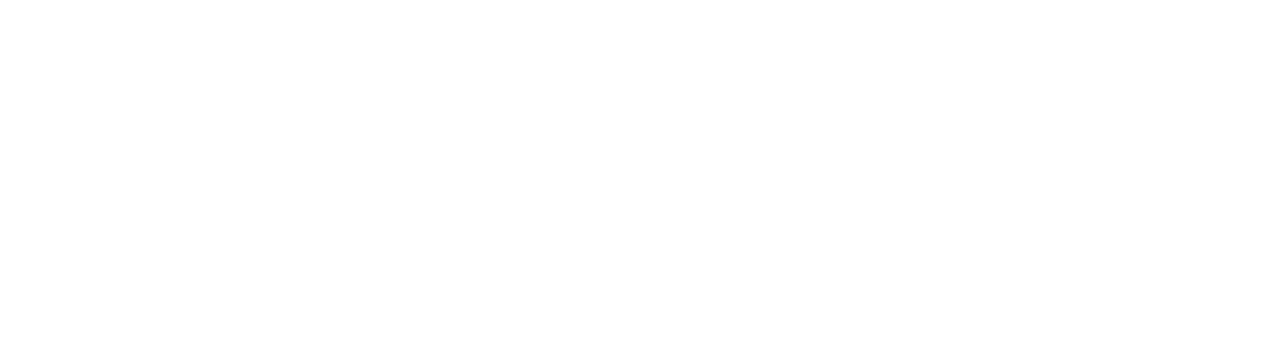
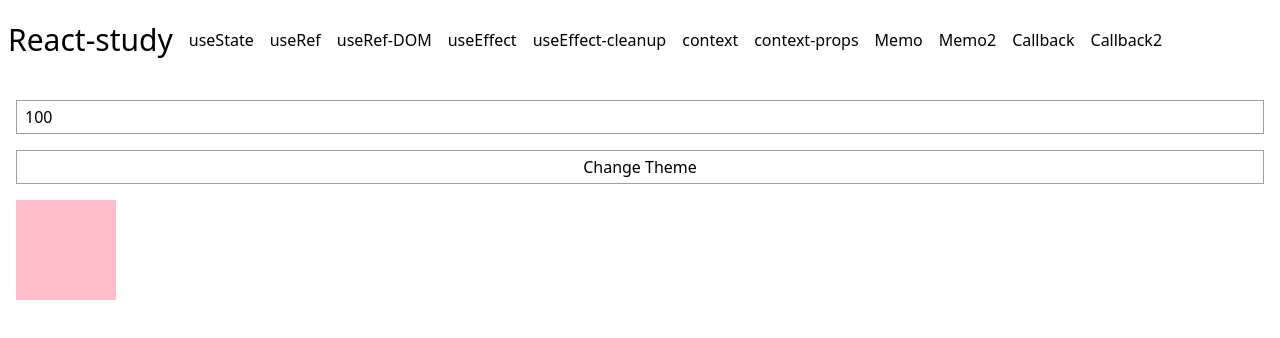
Before and after one commit to Doosic/front, a React (Vite) app in the folder react-study/: page /callback-2 in a window 1280 px wide. Before the commit this address had no page. Shown: the top 338 px of the page. Built offline with nearby package versions, Linux system fonts and the light colour scheme.

Commit message:
add: useCallback

```diff
--- a/react-study/src/App.jsx
+++ b/react-study/src/App.jsx
@@ -14,6 +14,8 @@
 import ContextProps from "./views/ContextProps.jsx";
 import Memo from "./views/Memo.jsx";
 import Memo2 from "./views/Memo2.jsx";
+import Callback from "./views/Callback.jsx";
+import Callback2 from "./views/Callback2.jsx";
 
 function App() {
 
@@ -30,6 +32,8 @@
           <Route path="context-props" element={<ContextProps/>}></Route>
           <Route path="memo" element={<Memo/>}></Route>
           <Route path="memo-2" element={<Memo2/>}></Route>
+          <Route path="callback" element={<Callback/>}></Route>
+          <Route path="callback-2" element={<Callback2/>}></Route>
         </Route>
       </Routes>
     </Router>
--- /dev/null
+++ b/react-study/src/component/callback/Box.jsx
@@ -0,0 +1,21 @@
+import {useEffect, useState} from "react";
+
+const Box = ({
+  createBoxStyle,
+             }) => {
+  const [style, setStyle] = useState({});
+
+  // props으로 보내주는 함수가 변경된다면, style 값 변경
+  useEffect(() => {
+    console.log('박스 키우기');
+    setStyle(createBoxStyle());
+  }, [createBoxStyle]);
+
+  return (
+    <div
+      style={style}
+    ></div>
+  )
+}
+
+export default Box
--- a/react-study/src/layout/AppLayout.jsx
+++ b/react-study/src/layout/AppLayout.jsx
@@ -15,6 +15,8 @@
               <Link to="/context-props">context-props</Link>
               <Link to="/memo">Memo</Link>
               <Link to="/memo-2">Memo2</Link>
+              <Link to="/callback">Callback</Link>
+              <Link to="/callback-2">Callback2</Link>
             </header>
 
           <div className="px-2 py-4">
--- /dev/null
+++ b/react-study/src/views/Callback.jsx
@@ -0,0 +1,42 @@
+import {useEffect, useState, useCallback} from "react";
+
+const Callback = () => {
+  const [number, setNumber] = useState(0);
+  const [toggle, setToggle] = useState(true);
+
+  /* someFunction이 호출되어 Callback 함수가 다시 재렌더링 된다면 새로운 메모리공간에
+  someFunction이라는 함수객체가 생성되어 메모리 공간을 낭비할 수 있다.(메모리 주소 변경) */
+  /*const someFunction = () => {
+    console.log(`someFunc: number ${number}`);
+    return;
+  }*/
+
+  // 보여주는 값, 즉 return 해주는 값은 memoize 할 때의 숫자를 기준으로 한다.
+  // number의 값이 변할 때 만, 초기화되도록 [number] 설정
+  const someFunction = useCallback(() => {
+    console.log(`someFunc: number ${number}`)
+    return;
+  }, [number]);
+
+  useEffect(() => {
+    console.log('someFunction이 변경되었습니다.')
+  }, [someFunction])
+
+  return (
+    <div className="flex px-2 py-1">
+      <input
+        className="px-2 py-1 border border-zinc-400"
+        type="number"
+        value={number}
+        onChange={(e) => setNumber(e.target.value)}
+      />
+      <br/>
+      <button className="px-2 py-1 border border-zinc-400" onClick={() => setToggle(!toggle)}>{toggle.toString()}</button>
+
+      <br/>
+      <button className="px-2 py-1 border border-zinc-400" onClick={someFunction}>Call someFunc</button>
+    </div>
+  )
+}
+
+export default Callback
--- /dev/null
+++ b/react-study/src/views/Callback2.jsx
@@ -0,0 +1,40 @@
+import {useCallback, useState} from "react";
+import Box from "../component/callback/Box.jsx";
+
+const Callback2 = () => {
+
+  const [size, setSize] = useState(100);
+  const [isDark, setIsDark] = useState(false);
+
+  /*
+    isDark가 눌렸을때는 memoize된 데이터를 사용하도록
+    size값이 변경될 때 마다 style의 값이 변하게된다.
+ */
+  const createBoxStyle = useCallback(() => {
+    return {
+      backgroundColor: 'pink',
+      width: `${size}px`,
+      height: `${size}px`
+    }
+  }, [size]);
+
+  return (
+    <div
+      style={{
+        background: isDark ? 'black' : 'white'
+      }}
+      className="flex flex-col px-2 py-1 space-y-4">
+      <input
+        className="px-2 py-1 border border-zinc-400"
+        type="number"
+        value={size}
+        onChange={(e) => setSize(e.target.value)}
+      />
+      <button className="px-2 py-1 border border-zinc-400" onClick={() => setIsDark(!isDark)}>Change Theme</button>
+
+      <Box createBoxStyle={createBoxStyle}></Box>
+    </div>
+  )
+}
+
+export default Callback2
```
